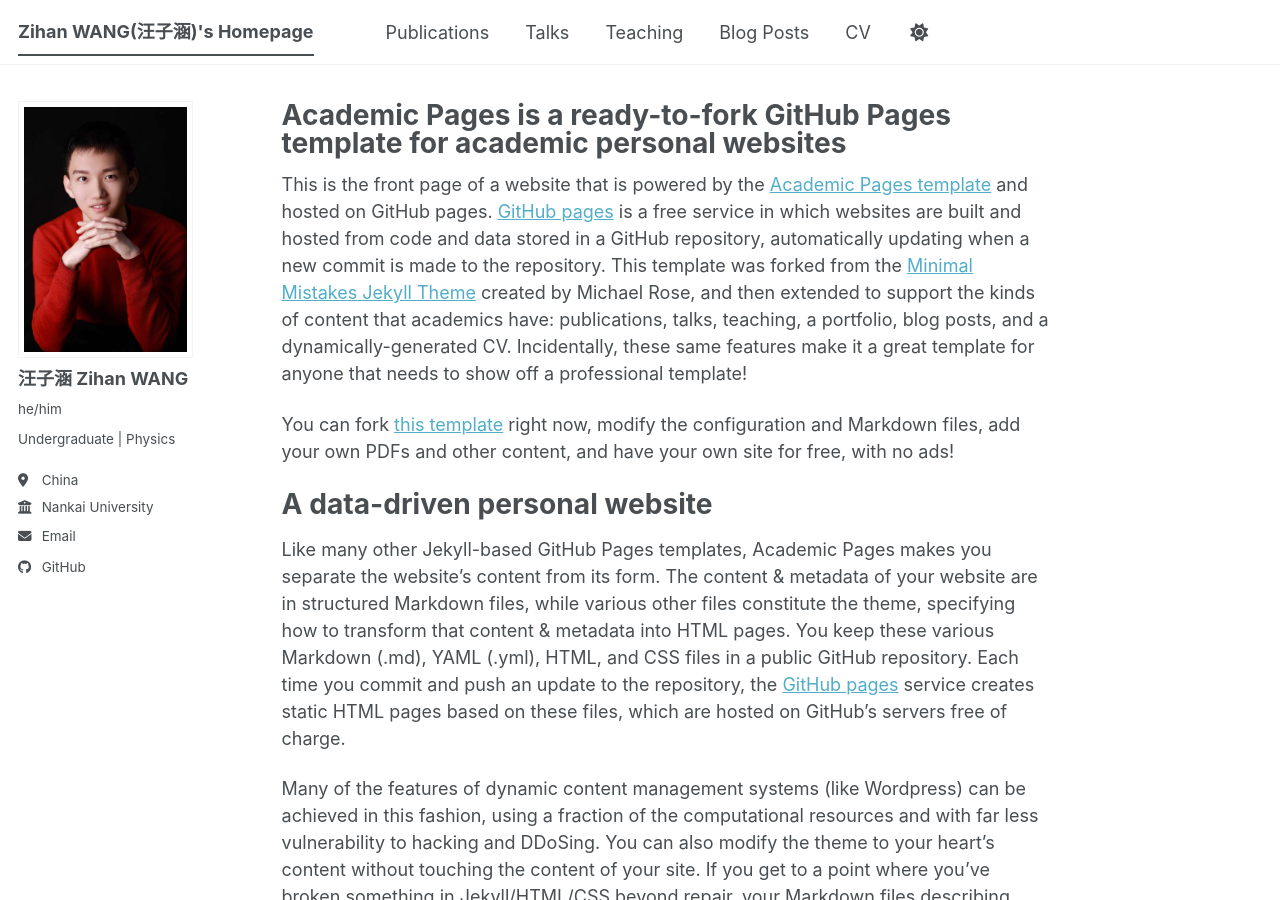
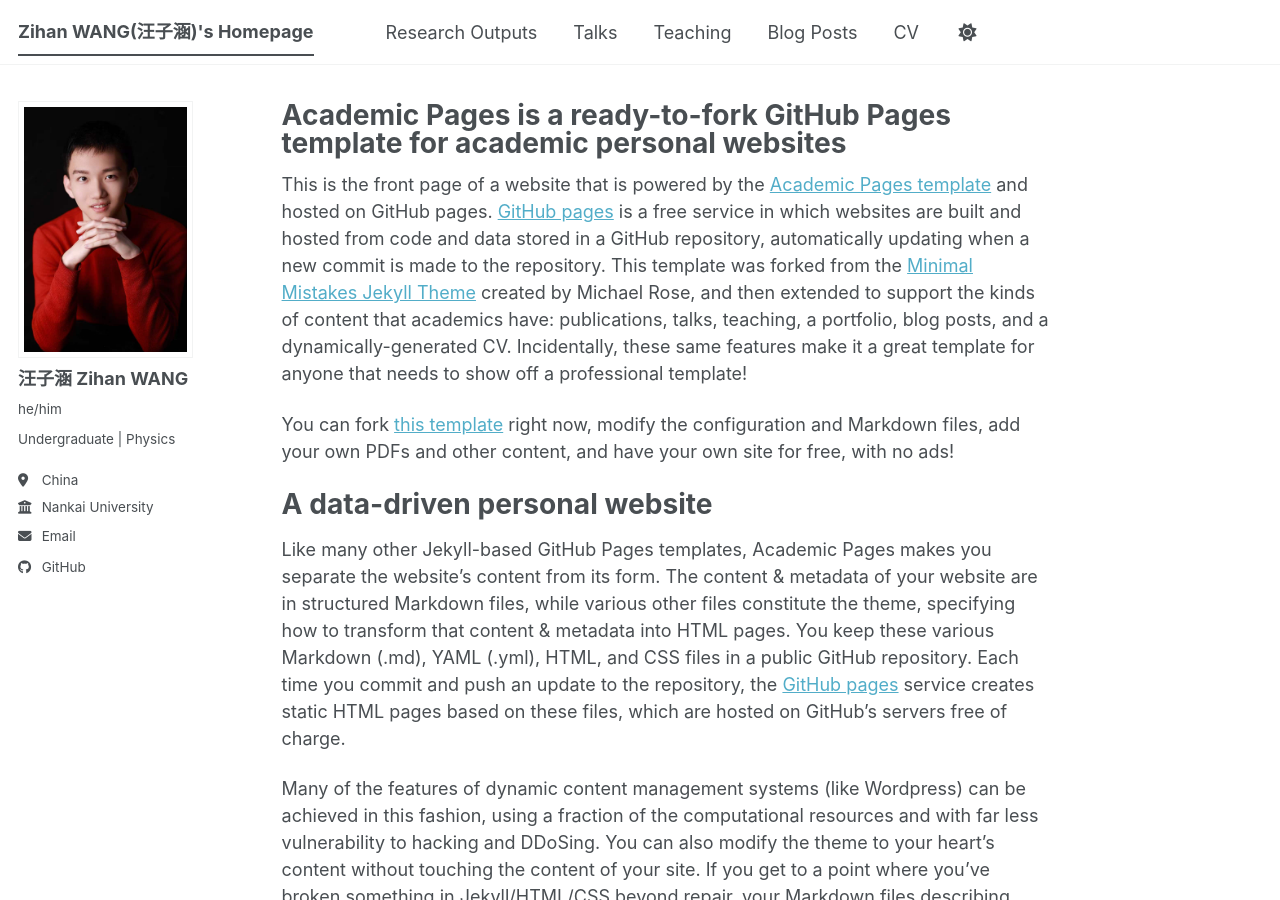
Before and after one commit to zhwang6626/zhwang6626.github.io, a Jekyll site: the page built from _pages/about.md, in a window 1280 px wide and 900 px high. Built offline with Jekyll 4.4.1, drawn with Linux system fonts in a browser that asks for light colours; a script bundle is joined from its source files by our own code; library files that are not in the unit come from our copies.

Commit message:
Update navigation.yml

```diff
--- a/_data/navigation.yml
+++ b/_data/navigation.yml
@@ -8,7 +8,7 @@
 #      Markdown formatted page while the second is generated using JSON.
 
 main:
-  - title: "Publications"
+  - title: "Research Outputs"
     url: /publications/
 
   - title: "Talks"
```
